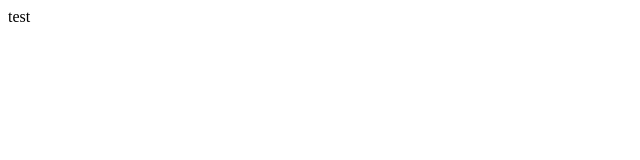
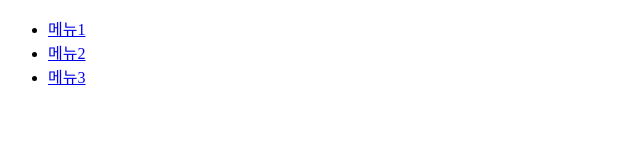
Before and after one commit to sunnyjung3/test1, a plain HTML site: page index.html in a window 1280 px wide. Shown: the whole page, without its empty margins (0-640 px from the left). Drawn offline with Linux system fonts and the light colour scheme.

Commit message:
version1.1

```diff
--- a/index.html
+++ b/index.html
@@ -1,12 +1,17 @@
 <!DOCTYPE html>
-<html lang="en">
+<html lang="kr">
 <head>
     <meta charset="UTF-8">
-    <meta http-equiv="X-UA-Compatible" content="IE=edge">
     <meta name="viewport" content="width=device-width, initial-scale=1.0">
-    <title>Document</title>
+    <title>임시 테스트</title>
 </head>
 <body>
-    test
+    <nav>
+        <ul>
+            <li><a href="#">메뉴1</a></li>
+            <li><a href="#">메뉴2</a></li>
+            <li><a href="#">메뉴3</a></li>
+        </ul>
+    </nav>
 </body>
 </html>
```
